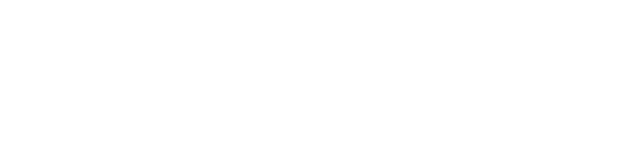
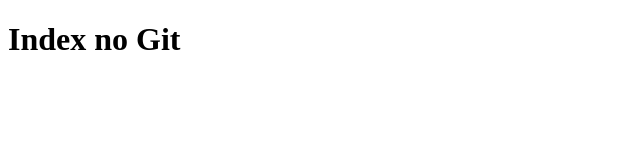
Before and after one commit to Gumegns/modulogit, a plain HTML site: page index.html in a window 1280 px wide. Shown: the whole page, without its empty margins (0-640 px from the left). Drawn offline with Linux system fonts and the light colour scheme.

Commit message:
testando os commandos diff

```diff
--- a/index.html
+++ b/index.html
@@ -7,6 +7,6 @@
     <title>Document</title>
 </head>
 <body>
-
+    <h1>Index no Git</h1>
 </body>
 </html>
```
Also changed, not shown: 1 other file.
